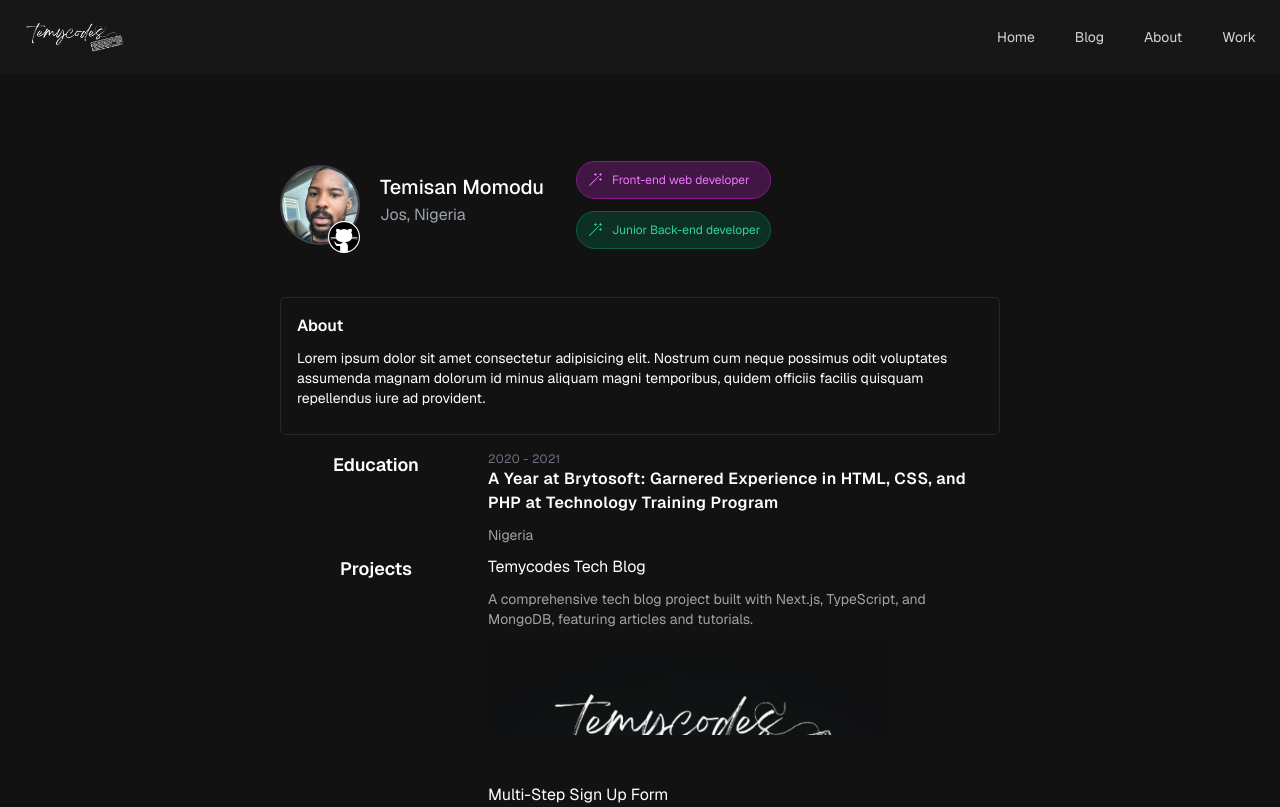
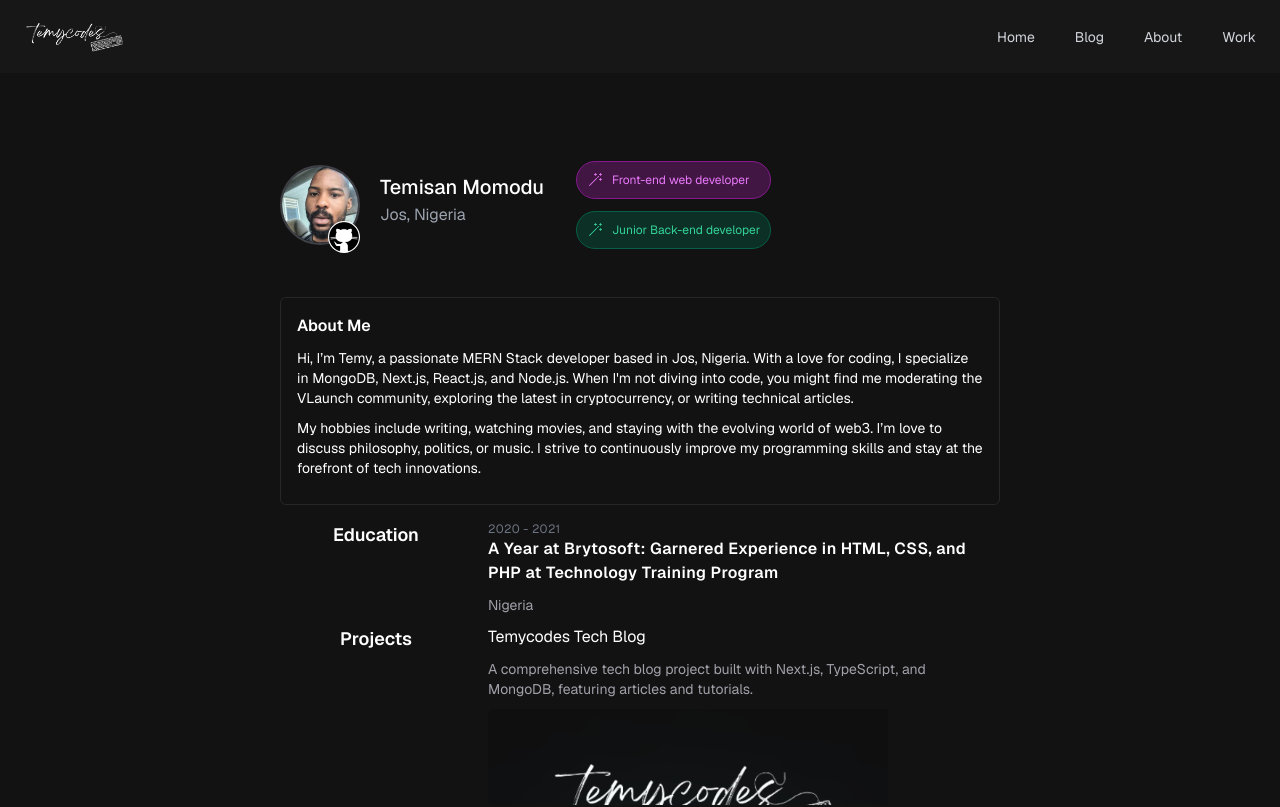
Before and after one commit to temisan0x/blog, a Next.js app: page /about in a window 1280 px wide. Shown: the top 807 px of the page. Built offline with nearby package versions, Linux system fonts and the light colour scheme.

Commit message:
chore: code cleanup

```diff
--- a/app/about/page.tsx
+++ b/app/about/page.tsx
@@ -26,16 +26,17 @@ export default function AboutPage() {
 function About() {
     return (
         <div className="p-4 border border-zinc-800 rounded-md">
-            <h2 className="font-semibold">About</h2>
+            <h2 className="font-semibold">About Me</h2>
             <p className="text-sm prose">
-                Lorem ipsum dolor sit amet consectetur adipisicing elit. Nostrum
-                cum neque possimus odit voluptates assumenda magnam dolorum id
-                minus aliquam magni temporibus, quidem officiis facilis quisquam
-                repellendus iure ad provident.
+                Hi, I’m Temy, a passionate MERN Stack developer based in Jos, Nigeria. With a love for coding, I specialize in MongoDB, Next.js, React.js, and Node.js. When I'm not diving into code, you might find me moderating the VLaunch community, exploring the latest in cryptocurrency, or writing technical articles.
+            </p>
+            <p className="text-sm prose mt-2">
+                My hobbies include writing, watching movies, and staying  with the evolving world of web3. I’m love to discuss philosophy, politics, or music. I strive to continuously improve my programming skills and stay at the forefront of tech innovations.
             </p>
         </div>
     )
 }
+
 
 const eduData = [
     {
```
